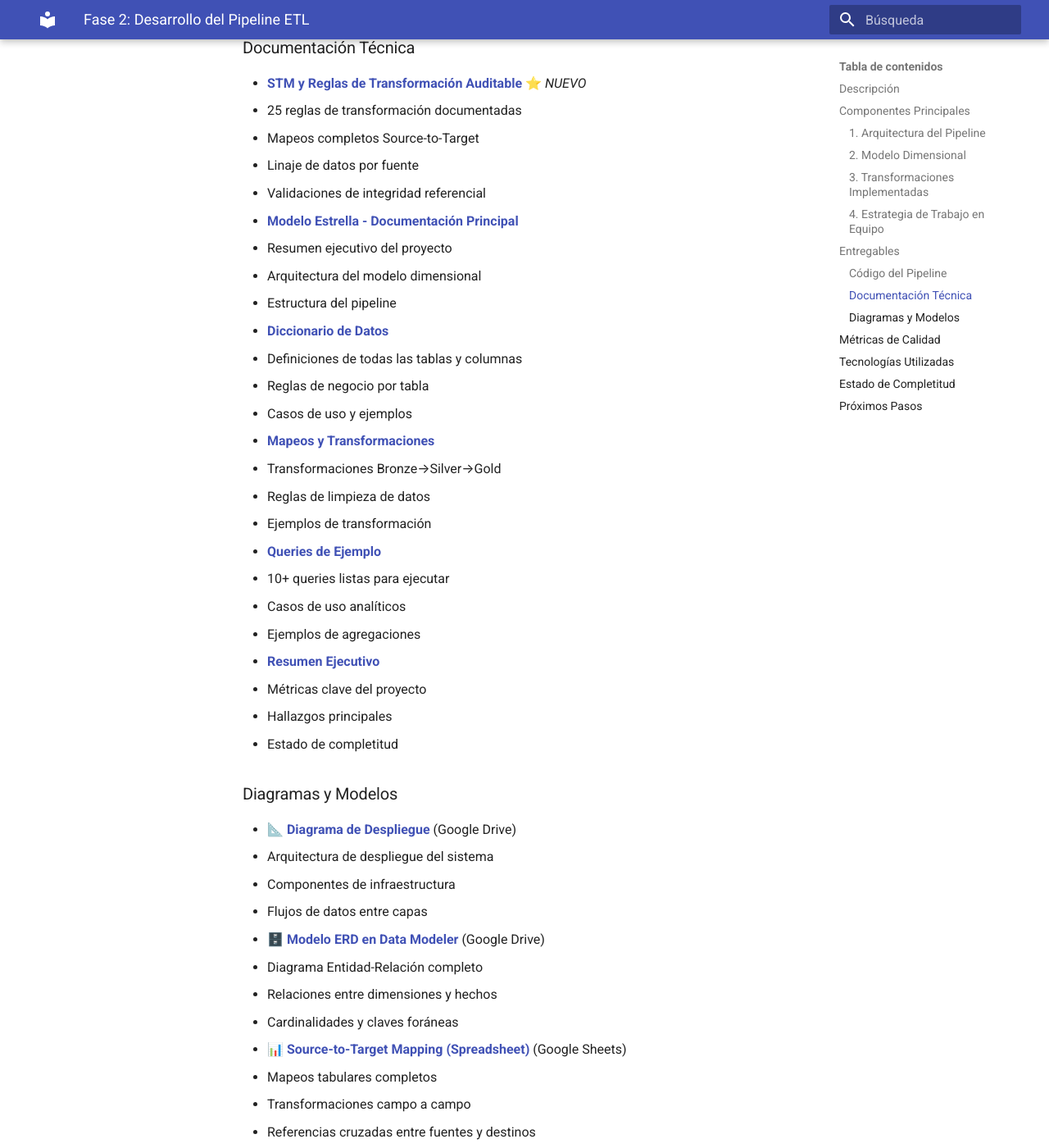
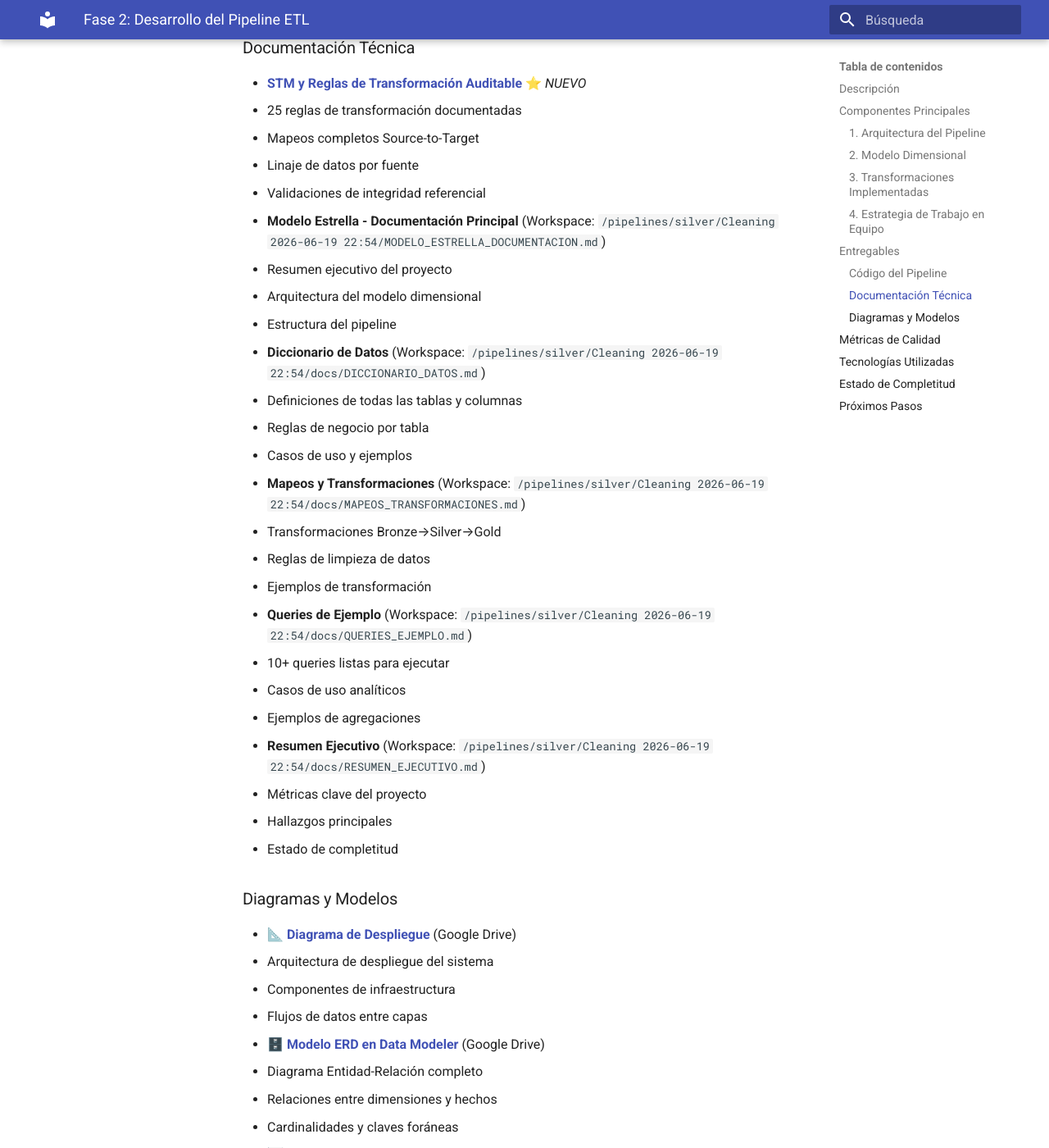
Before and after one commit to Yennifer017/covid19_dataAnalysis, an MkDocs documentation site: the page built from docs/entregables/fase2.md, in a window 1280 px wide and 1400 px high, scrolled down 2342 px. Shown: the whole window at 82% size. Built offline with MkDocs 1.6.1 and Material for MkDocs 9.7.7, drawn with Linux system fonts in a browser that asks for light colours.

Commit message:
fix: docu

```diff
--- a/docs/entregables/fase2.md
+++ b/docs/entregables/fase2.md
@@ -95,27 +95,27 @@ El desarrollo se organizó en 3 fases secuenciales:
   * Linaje de datos por fuente
   * Validaciones de integridad referencial
 
-* **[Modelo Estrella - Documentación Principal](../../pipelines/silver/Cleaning 2026-06-19 22:54/MODELO_ESTRELLA_DOCUMENTACION.md)**
+* **Modelo Estrella - Documentación Principal** (Workspace: `/pipelines/silver/Cleaning 2026-06-19 22:54/MODELO_ESTRELLA_DOCUMENTACION.md`)
   * Resumen ejecutivo del proyecto
   * Arquitectura del modelo dimensional
   * Estructura del pipeline
 
-* **[Diccionario de Datos](../../pipelines/silver/Cleaning 2026-06-19 22:54/docs/DICCIONARIO_DATOS.md)**
+* **Diccionario de Datos** (Workspace: `/pipelines/silver/Cleaning 2026-06-19 22:54/docs/DICCIONARIO_DATOS.md`)
   * Definiciones de todas las tablas y columnas
   * Reglas de negocio por tabla
   * Casos de uso y ejemplos
 
-* **[Mapeos y Transformaciones](../../pipelines/silver/Cleaning 2026-06-19 22:54/docs/MAPEOS_TRANSFORMACIONES.md)**
+* **Mapeos y Transformaciones** (Workspace: `/pipelines/silver/Cleaning 2026-06-19 22:54/docs/MAPEOS_TRANSFORMACIONES.md`)
   * Transformaciones Bronze→Silver→Gold
   * Reglas de limpieza de datos
   * Ejemplos de transformación
 
-* **[Queries de Ejemplo](../../pipelines/silver/Cleaning 2026-06-19 22:54/docs/QUERIES_EJEMPLO.md)**
+* **Queries de Ejemplo** (Workspace: `/pipelines/silver/Cleaning 2026-06-19 22:54/docs/QUERIES_EJEMPLO.md`)
   * 10+ queries listas para ejecutar
   * Casos de uso analíticos
   * Ejemplos de agregaciones
 
-* **[Resumen Ejecutivo](../../pipelines/silver/Cleaning 2026-06-19 22:54/docs/RESUMEN_EJECUTIVO.md)**
+* **Resumen Ejecutivo** (Workspace: `/pipelines/silver/Cleaning 2026-06-19 22:54/docs/RESUMEN_EJECUTIVO.md`)
   * Métricas clave del proyecto
   * Hallazgos principales
   * Estado de completitud
```
